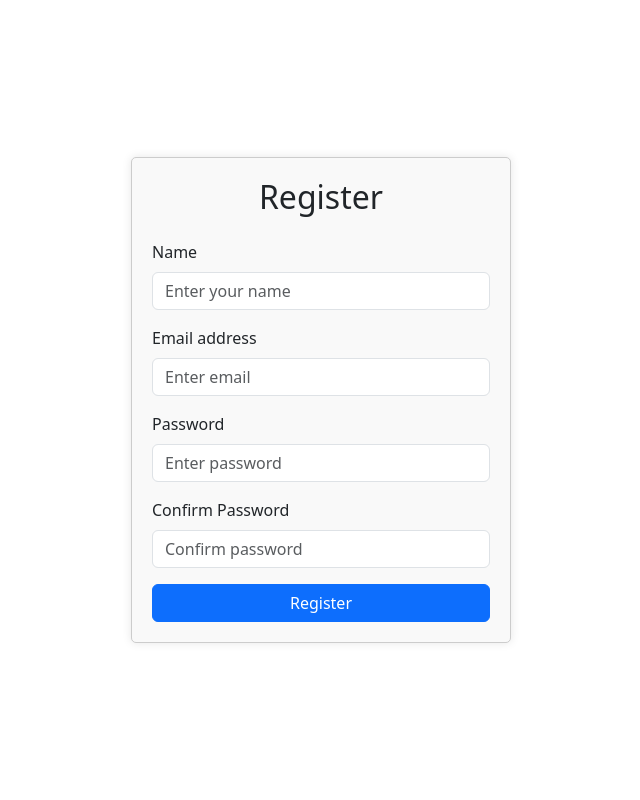
After one commit to DevAbdulAlim/php_ecommerce, a PHP site: page /resources/views/register.php in a window 1280 px wide. The commit adds this page. Shown: the whole page, without its empty margins (319-959 px from the left). Run offline with PHP 8.4, Linux system fonts and the light colour scheme; some libraries are stand-ins or nearby versions.

Commit message:
added login, register page and hero section

```diff
--- a/resources/views/contact.php
+++ b/resources/views/contact.php
@@ -1,6 +1,6 @@
 <?php include 'includes/header.php'; ?>
 
-<main class="container mt-4">
+<main class="container my-4">
     <div class="row">
         <div class="col-md-6 offset-md-3">
 
--- a/resources/views/includes/footer.php
+++ b/resources/views/includes/footer.php
@@ -23,8 +23,8 @@
             <div class="col-md-3 mb-3">
                 <h5 class="fs-4  mb-3"> My Account</h5>
                 <ul class="footer-links">
-                    <li><a href="#"><i class="fas fa-chevron-right"></i> Login</a></li>
-                    <li><a href="#"><i class="fas fa-chevron-right"></i> Register</a></li>
+                    <li><a href="<?php echo BASE_DIR ?>login"><i class="fas fa-chevron-right"></i> Login</a></li>
+                    <li><a href="<?php echo BASE_DIR ?>register"><i class="fas fa-chevron-right"></i> Register</a></li>
                     <li><a href="#"><i class="fas fa-chevron-right"></i> My Orders</a></li>
                     <li><a href="#"><i class="fas fa-chevron-right"></i> Wishlist</a></li>
                 </ul>
--- /dev/null
+++ b/resources/views/register.php
@@ -0,0 +1,64 @@
+<!DOCTYPE html>
+<html lang="en">
+
+<head>
+    <meta charset="UTF-8">
+    <meta name="viewport" content="width=device-width, initial-scale=1.0">
+    <title>Register Page</title>
+    <link href="https://cdn.jsdelivr.net/npm/bootstrap@5.3.1/dist/css/bootstrap.min.css" rel="stylesheet"
+        integrity="sha384-4bw+/aepP/YC94hEpVNVgiZdgIC5+VKNBQNGCHeKRQN+PtmoHDEXuppvnDJzQIu9" crossorigin="anonymous">
+    <style>
+    body {
+        display: flex;
+        justify-content: center;
+        align-items: center;
+        height: 100vh;
+        margin: 0;
+    }
+
+
+    .register-container {
+        width: 380px;
+        padding: 20px;
+        border: 1px solid #ccc;
+        border-radius: 5px;
+        background-color: #f9f9f9;
+        box-shadow: 0 0 10px rgba(0, 0, 0, 0.1);
+    }
+
+    .form-control:focus {
+        box-shadow: none;
+    }
+    </style>
+</head>
+
+<body class=" px-3">
+    <div class="register-container">
+        <h2 class="text-center mb-4">Register</h2>
+        <form>
+            <div class="mb-3">
+                <label for="name" class="form-label">Name</label>
+                <input type="text" class="form-control" id="name" placeholder="Enter your name">
+            </div>
+            <div class="mb-3">
+                <label for="email" class="form-label">Email address</label>
+                <input type="email" class="form-control" id="email" placeholder="Enter email">
+            </div>
+            <div class="mb-3">
+                <label for="password" class="form-label">Password</label>
+                <input type="password" class="form-control" id="password" placeholder="Enter password">
+            </div>
+            <div class="mb-3">
+                <label for="confirm-password" class="form-label">Confirm Password</label>
+                <input type="password" class="form-control" id="confirm-password" placeholder="Confirm password">
+            </div>
+            <button type="submit" class="btn btn-primary w-100">Register</button>
+        </form>
+    </div>
+
+    <script src="https://cdn.jsdelivr.net/npm/bootstrap@5.3.1/dist/js/bootstrap.bundle.min.js"
+        integrity="sha384-HwwvtgBNo3bZJJLYd8oVXjrBZt8cqVSpeBNS5n7C8IVInixGAoxmnlMuBnhbgrkm" crossorigin="anonymous">
+    </script>
+</body>
+
+</html>
--- a/routes/web.php
+++ b/routes/web.php
@@ -30,6 +30,8 @@ $orderRoutes = [
 $pageRoutes = [
     BASE_DIR . '' => 'PageController@home',
     BASE_DIR . 'contact' => 'PageController@contact',
+    BASE_DIR . 'login' => 'PageController@login',
+    BASE_DIR . 'register' => 'PageController@register',
     BASE_DIR . 'admin' => 'PageController@adminHome',
     BASE_DIR . 'admin/login' => 'PageController@adminLogin',
     BASE_DIR . 'admin/logout' => 'PageController@adminLogout',
```
Also changed, not shown: app/Http/Controllers/PageController.php (+11 -0 lines), resources/css/style.css (+28 -8 lines), resources/views/index.php (+14 -1 lines), resources/views/login.php (added, +55 -0 lines).
